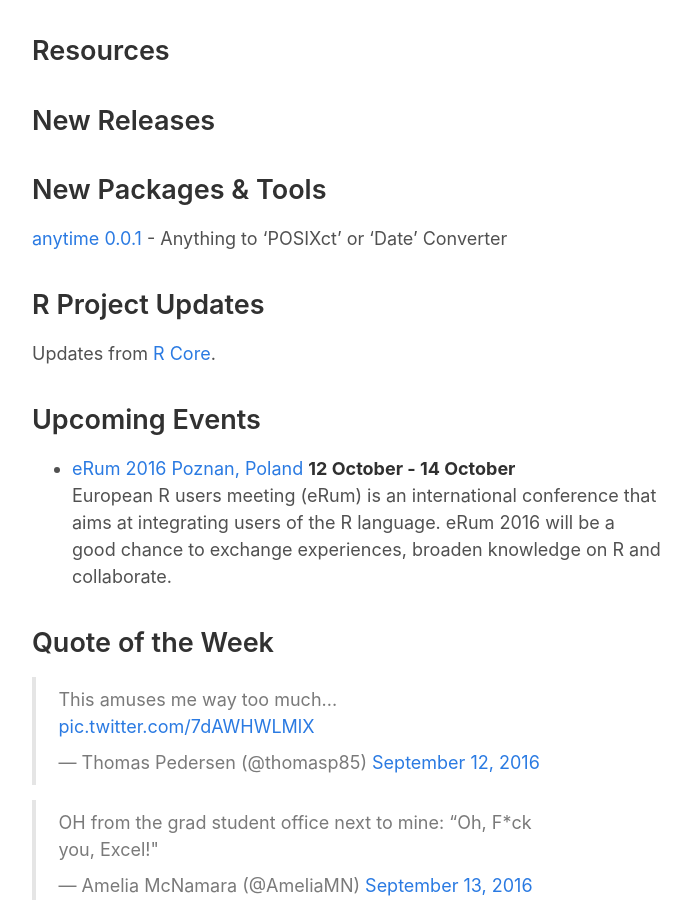
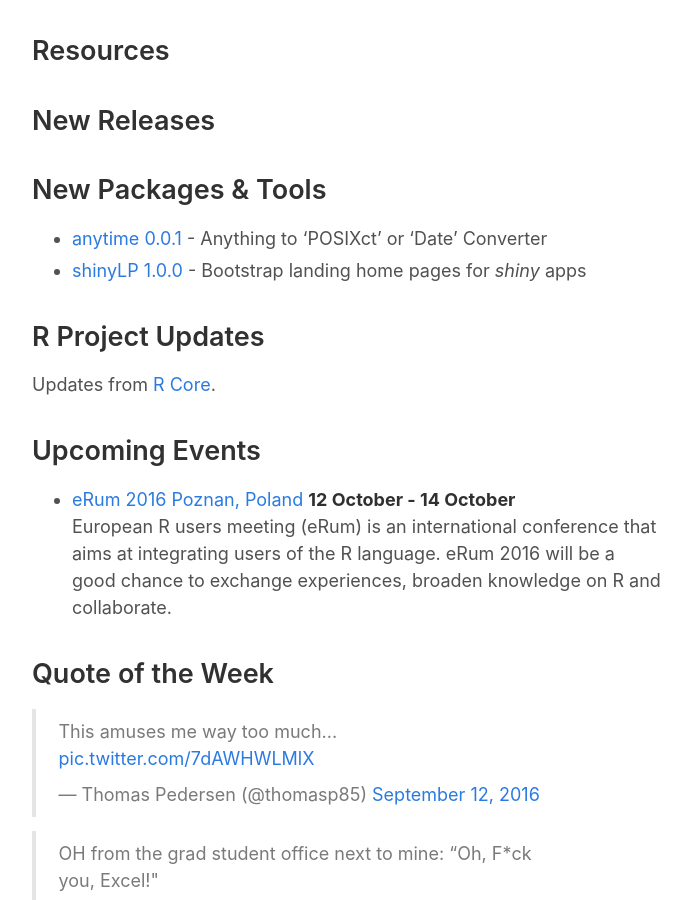
Before and after one commit to rweekly/rweekly.org, a Jekyll site: the page built from draft.md, in a window 1280 px wide and 900 px high, scrolled down 793 px. Shown: the whole window, without its empty margins (293-984 px from the left). Built offline with Jekyll 4.4.1, drawn with Linux system fonts in a browser that asks for light colours; comment, search, counter and statistics services are not loaded.

Commit message:
Update draft.md
added shinyLP to new package section

```diff
--- a/draft.md
+++ b/draft.md
@@ -53,7 +53,9 @@
 
 ## New Packages & Tools
 
-[anytime 0.0.1](http://dirk.eddelbuettel.com/blog/2016/09/13/#anytime_0.0.1) - Anything to 'POSIXct' or 'Date' Converter
++ [anytime 0.0.1](http://dirk.eddelbuettel.com/blog/2016/09/13/#anytime_0.0.1) - Anything to 'POSIXct' or 'Date' Converter
++ [shinyLP 1.0.0](https://cran.r-project.org/package=shinyLP) - Bootstrap landing home pages for *shiny* apps
+
 
 
 ## R Project Updates
```
